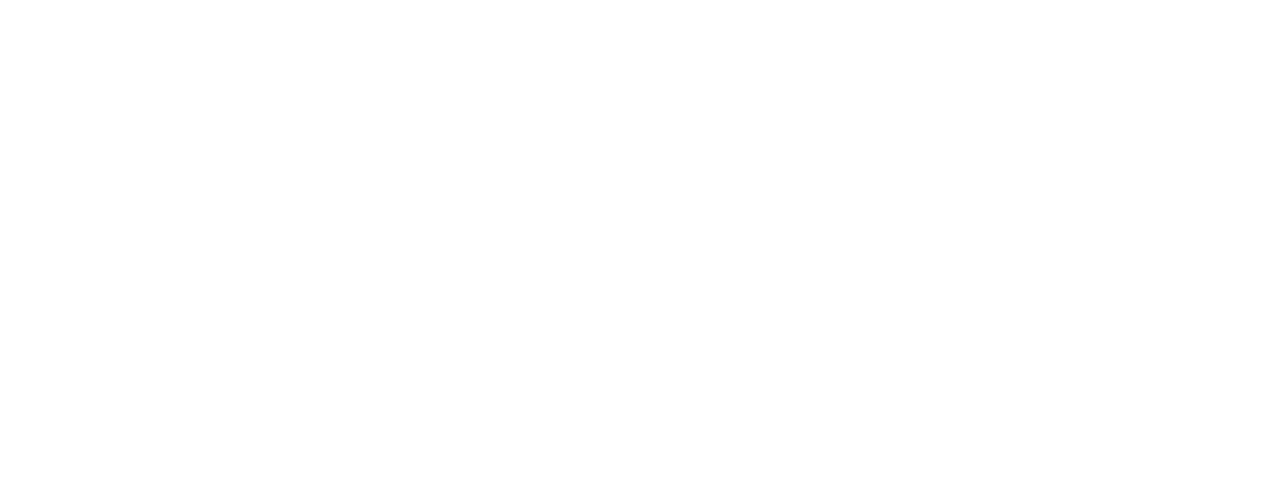
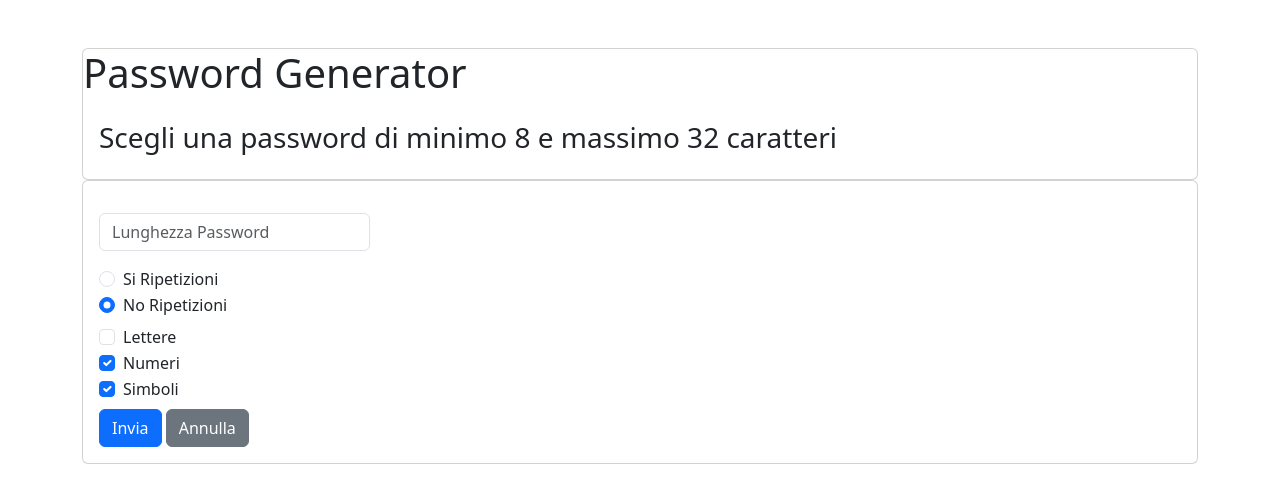
Before and after one commit to alessiopalmieri001/php-strong-password-generator, a PHP site: page / in a window 1280 px wide. Before the commit the part shown is empty. Shown: the top 503 px of the page. Run offline with PHP 8.4, Linux system fonts and the light colour scheme.

Commit message:
esercizio finito

```diff
--- a/index.php
+++ b/index.php
@@ -1,11 +1,99 @@
+<?php
+
+$alphabetic = [
+'a','b','c','d','e','f','g','h','i','j','k','l','m','n','o','p','q','r','s','t','u','v','w','x','y','z','A','B','C','D','E','F','G','H','I','J','K','L','M','N','O','P','Q','R','S','T','U','V','W','X','Y','Z'
+];
+$numeric = [
+'1','2','3','4','5','6','7','8','9','0'
+];
+$symbolic = [
+'!','?','&','%','$','<','>','^','+','-','*','/','(',')',']','[','{','}','@','#','_','='
+];
+
+//var_dump(array_keys($alphabetic));
+//var_dump(array_keys($numeric));
+//var_dump(array_keys($symbolic));
+$full_array = array_merge($alphabetic, $numeric, $symbolic);
+//var_dump($full_array);
+
+function getPassword($full_array) {
+    $password = '';
+    for ($i=0; $i<$_GET['pwlength']; $i++) {
+        $password .= $full_array[rand(0, count($full_array) - 1)];
+    }
+    echo $password;
+};
+
+?>
+
+
 <!DOCTYPE html>
 <html lang="en">
     <head>
         <meta charset="UTF-8">
         <meta name="viewport" content="width=device-width, initial-scale=1.0">
         <title>Document</title>
+        <link href="https://cdn.jsdelivr.net/npm/bootstrap@5.3.2/dist/css/bootstrap.min.css" rel="stylesheet" integrity="sha384-T3c6CoIi6uLrA9TneNEoa7RxnatzjcDSCmG1MXxSR1GAsXEV/Dwwykc2MPK8M2HN" crossorigin="anonymous">
     </head>
     <body>
 
-    </body>
+        <div class="container">
+
+            <div class="card mt-5">
+                <h1>Password Generator</h1>
+                <div class="card-body">
+                <h3>Scegli una password di minimo 8 e massimo 32 caratteri</h3>
+                </div>
+            </div>
+
+            <div class="card">
+                <div class="card-body">
+                <form action="index.php" method="GET">
+                    <input class="form-control my-3 w-25" type="number" placeholder="Lunghezza Password"  name="pwlength" aria-label="default input example">
+
+                    <div class="form-check">
+                    <input class="form-check-input" type="radio" name="flexRadioDefault" id="flexRadioDefault1">
+                    <label class="form-check-label" for="flexRadioDefault1">
+                        Si Ripetizioni
+                    </label>
+                    </div>
+                    <div class="form-check">
+                    <input class="form-check-input" type="radio" name="flexRadioDefault" id="flexRadioDefault2" checked>
+                    <label class="form-check-label" for="flexRadioDefault2">
+                    No Ripetizioni
+                    </label>
+
+                    <div class="form-check mt-2 p-0">
+                        <input class="form-check-input" type="checkbox" value="" id="flexCheckDefault">
+                        <label class="form-check-label" for="flexCheckDefault">
+                        Lettere
+                        </label>
+                    </div>
+                    <div class="form-check p-0">
+                        <input class="form-check-input" type="checkbox" value="" id="flexCheckChecked" checked>
+                        <label class="form-check-label" for="flexCheckChecked">
+                        Numeri
+                        </label>
+                    </div>
+                    <div class="form-check mb-2 p-0">
+                        <input class="form-check-input" type="checkbox" value="" id="flexCheckChecked" checked>
+                        <label class="form-check-label" for="flexCheckChecked">
+                        Simboli
+                        </label>
+                    </div>
+                    </div>
+
+                    <button type="submit" class="btn btn-primary">Invia</button>
+                    <button type="reset" class="btn btn-secondary">Annulla</button>
+                </form>
+                </div>
+            </div>
+            <div class="card-body">
+                <?php  if(!empty($_GET['pwlength'])) : ?>
+                    <h2>La tua password è:<br> <?php getPassword($full_array); ?></h2>
+                <?php  endif; ?>
+            </div>
+        </div>
+
+</body>
 </html>
```
